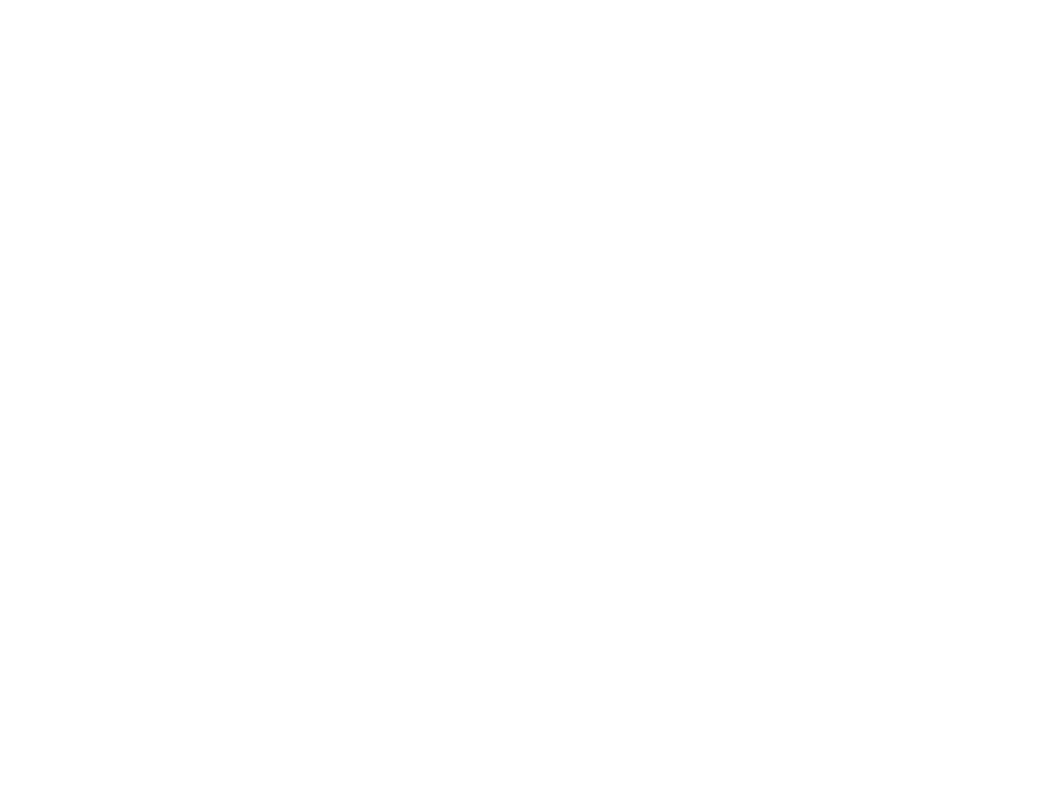
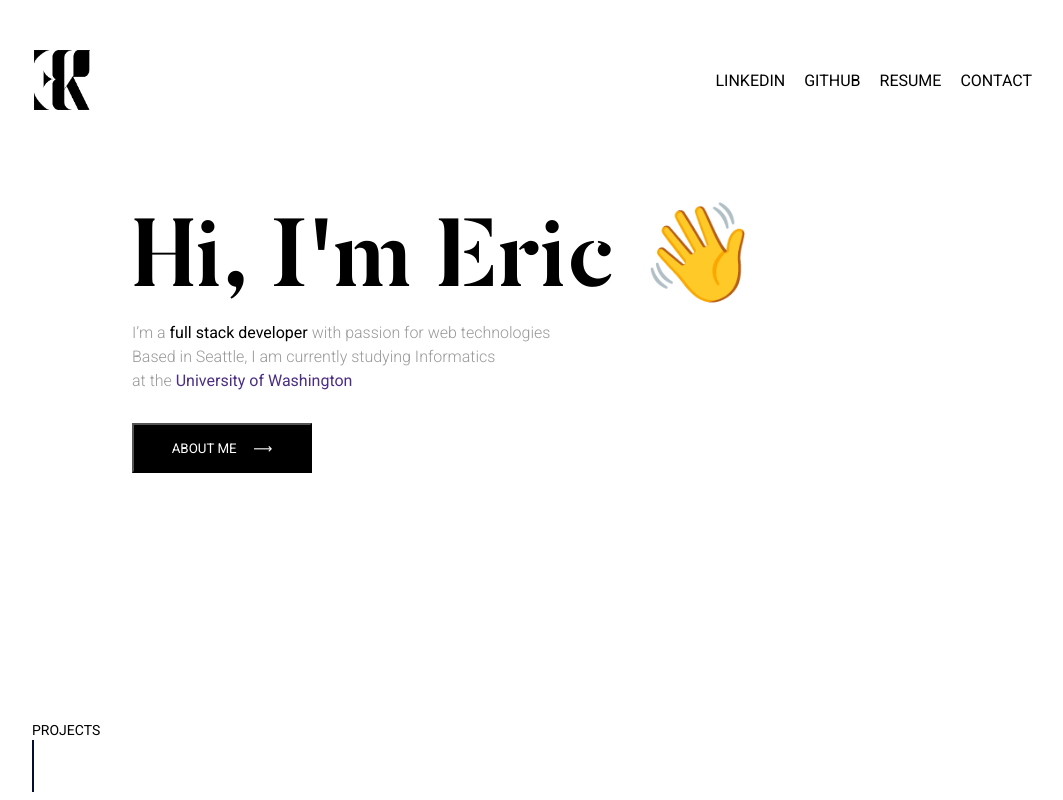
Before and after one commit to taehyunnkim/taehyunnkim.github.io, a website: page index.html in a window 1280 px wide. Shown: the whole page, without its empty margins (108-1171 px from the left). Drawn offline with Linux system fonts and the light colour scheme; files whose address does not match are found by name.

Commit message:
Complete design parity

```diff
--- a/index.html
+++ b/index.html
@@ -6,6 +6,37 @@
         <title>Eric Kim</title>
     </head>
     <body>
-
+        <div class="homecontainer">
+            <header>
+                <div id="logo"></div>
+                <nav>
+                    <ul>
+                        <li><a href="">LINKEDIN</a></li>
+                        <li><a href="">GITHUB</a></li>
+                        <li><a href="">RESUME</a></li>
+                        <li><a href="">CONTACT</a></li>
+                    </ul>
+                </nav>
+            </header>
+            <section id="introduction">
+                <div>
+                    <h1>Hi, I'm Eric 👋</h1>
+                    <p>
+                        I’m a <span id="role">full stack developer</span> with passion for web technologies
+                        <br>Based in Seattle, I am currently studying Informatics
+                        <br>at the <span id="school">University of Washington</span>
+                    </p>
+                    <button>ABOUT ME &nbsp;&nbsp;&nbsp;&nbsp;&#10230;</button>
+                </div>
+            </section>
+            <section id="bottom">
+                <span>PROJECTS</span>
+                <div class="scroll-indicator">
+                    <div class="scroll">
+                        <div class="scroll-line"></div>
+                    </div>
+                  </div>
+            </section>
+        </div>
     </body>
 </html>
--- /dev/null
+++ b/style.scss
@@ -0,0 +1,159 @@
+
+@import url('https://fonts.googleapis.com/css2?family=Roboto:wght@300;400;500;700&display=swap');
+
+@font-face {
+    font-family: Butler_Stencil;
+    src: url(assets/font/Butler_Stencil_Webfont/ButlerStencil-Bold.woff);
+  }
+
+* {
+    margin: 0;
+    padding: 0;
+    font-family: "Roboto", sans-serif;
+    font-weight: 400;
+}
+
+ul {
+    list-style: none;
+}
+
+a {
+    color: black;
+    text-decoration: none;
+}
+
+button {
+    background-color: black;
+    color: white;
+    border-radius: 0px;
+    width: 180px;
+    height: 50px;
+}
+
+.border {
+    border: 1px solid black;
+}
+
+.homecontainer {
+    width: 1000px;
+    height: 100vh;
+    margin: 0 auto;
+    display: flex;
+    flex-direction: column;
+    justify-content: center;
+}
+
+header {
+    display: flex;
+    align-items: center;
+    width: 100%;
+    height: 10%;
+    margin-top: auto;
+}
+
+#logo {
+    background-image: url("assets/logo_v2.png");
+    background-size: contain;
+    background-repeat: no-repeat;
+    background-position: center;
+    width: 60px;
+    height: 60px;
+}
+
+nav {
+    margin-left: auto;
+}
+
+nav li {
+    display: inline;
+    padding-left: 15px;
+}
+
+#introduction {
+    height: 70%;
+    display: flex;
+    flex-direction: column;
+    justify-content: center;
+    padding: 0 100px;
+
+    button {
+        margin: 30px 0;
+    }
+
+    button:hover {
+        cursor: pointer;
+    }
+
+    h1 {
+        font-family: "Butler_Stencil", serif;
+        font-size: 6em;
+    }
+
+    p {
+        font-weight: 300;
+        line-height: 1.5em;
+        color: #999;
+    }
+
+    div {
+        margin-top: -100px;
+    }
+}
+
+#role {
+    color: black;
+}
+
+#school {
+    color: #4b2e83;
+}
+
+#bottom {
+    position: relative;
+    margin-top: auto;
+    height: 10%;
+    width: 100%;
+
+    span {
+        font-size: 14px;
+    }
+}
+
+$line-height: 60px;
+$line-height-abs: -60px;
+
+// Scroll
+.scroll-indicator {
+    position: absolute;
+    left: 0;
+    bottom: 0px;
+
+    .scroll {
+      width: 2px;
+      height: $line-height;
+      position: relative;
+      overflow: hidden;
+
+      .scroll-line {
+        width: 100%;
+        height: 100%;
+        display: block;
+        background: linear-gradient(to bottom, rgba(4, 15, 48, 1) 50%, rgba(4, 15, 48, 0) 50%);
+        background-position: 0 $line-height-abs;
+        background-size: 100% 200%;
+        animation: scrolldown 2s cubic-bezier(0.76, 0, 0.3, 1) forwards infinite;
+        }
+    }
+  }
+
+  @keyframes scrolldown {
+      0%{
+          background-position: 0 $line-height-abs;
+      }
+      75% {
+          background-position: 0 0;
+      }
+      100%{
+          background-position: 0 $line-height;
+      }
+  }
```
Also changed, not shown: assets/fav.png (added), assets/logo_v2.png (added), style.css, 1 other file.
